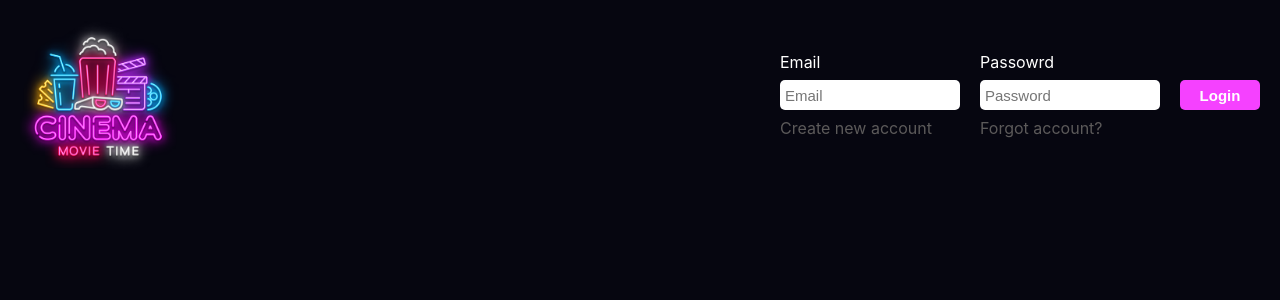
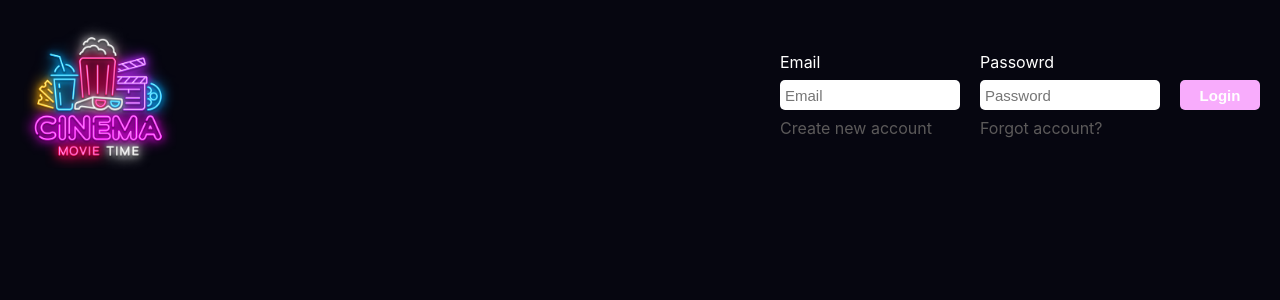
Before and after one commit to matthewdshepherd/moviesoutnow, a React (Create React App) app: page / in a window 1280 px wide. Shown: the top 300 px of the page. Built offline with nearby package versions, Linux system fonts and the light colour scheme; no server answers.

Commit message:
Enable button when text is present in both email and password fields

```diff
--- a/src/Components/LoginForm/LoginForm.css
+++ b/src/Components/LoginForm/LoginForm.css
@@ -9,10 +9,6 @@
   justify-content: flex-start;
   align-content: flex-start;
   align-items: flex-start;
-}
-
-.login__button {
-  height: 20%;
 }
 
 .login__label {
@@ -47,4 +43,10 @@
   color: #FFF;
   font-weight: 700;
   font-size: 15px;
+  cursor: pointer;
 }
+
+.login__button:disabled {
+  background-color: #f8acfc;
+  cursor: default;
+}
--- a/src/Components/LoginForm/LoginForm.js
+++ b/src/Components/LoginForm/LoginForm.js
@@ -16,7 +16,13 @@ export class LoginForm extends React.Component {
     this.setState( {[event.target.name]: event.target.value})
   };
 
+  canBeSubmitted() {
+   const { email, password } = this.state;
+   return email.length > 0 && password.length > 0;
+ }
+
   render() {
+    const isEnabled = this.canBeSubmitted();
     return(
       <form className="header--login">
         <div className="header--userinput__div">
@@ -49,7 +55,8 @@ export class LoginForm extends React.Component {
         </div>
         <button
           type="button"
-          className="login__button">Login</button>
+          className="login__button"
+          disabled={!isEnabled}>Login</button>
       </form>
     )
   }
```
